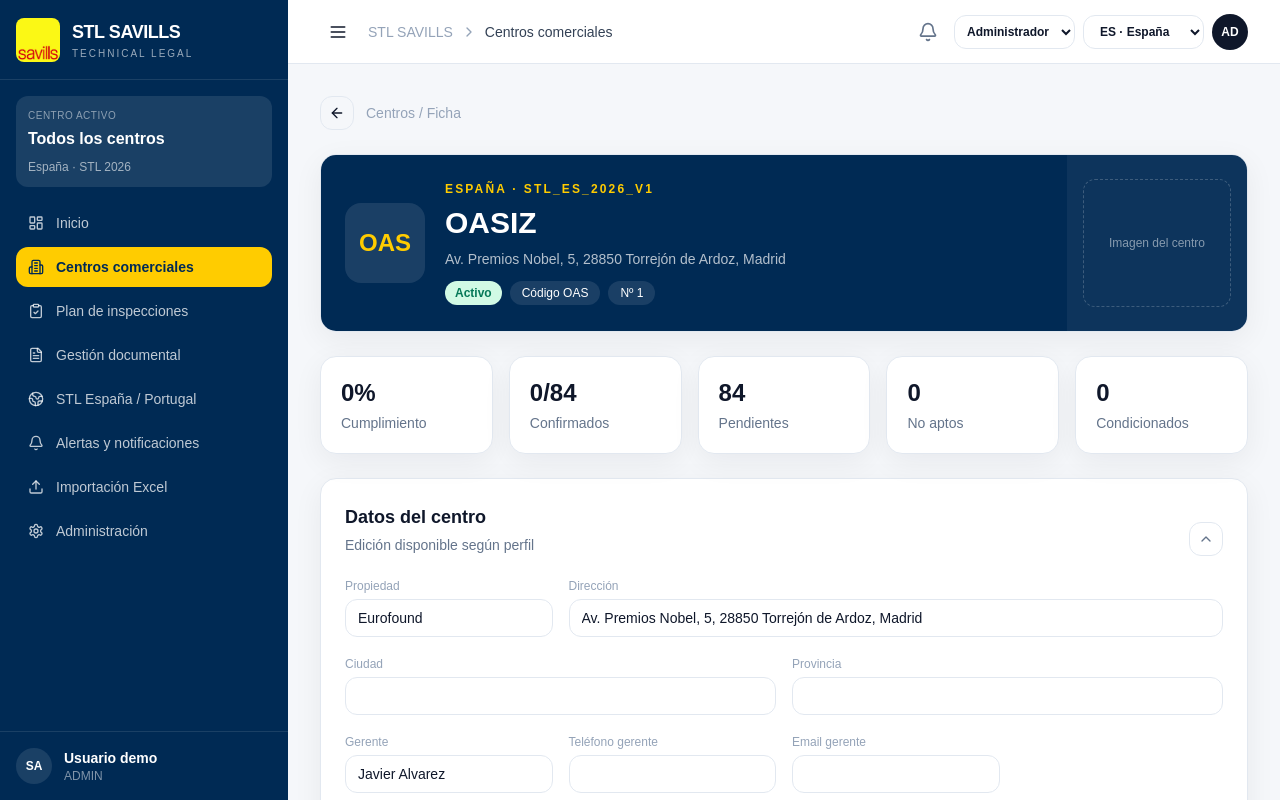
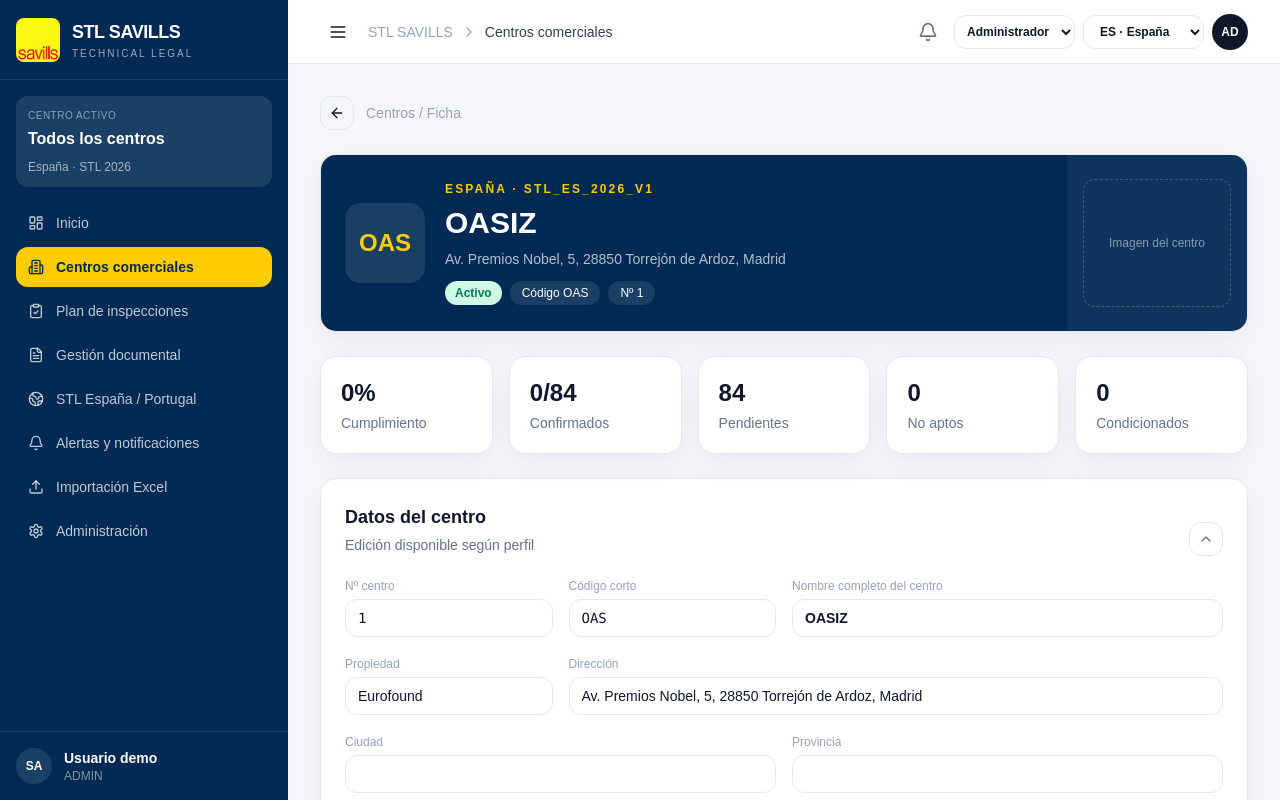
Before and after one commit to pocada00-art/stl-savills-2, a Next.js app: page /centers/ES-1 in a window 1280 px wide. Shown: the top 800 px of the page. Built offline with nearby package versions, Linux system fonts and the light colour scheme.

Commit message:
Enhance center form with optional fields and logic updates
Permitir editar nombre, número y código corto de los centros

```diff
--- a/app/centers/[id]/page.tsx
+++ b/app/centers/[id]/page.tsx
@@ -55,6 +55,9 @@
 ];
 
 type CenterFormValues = {
+  name?: string;
+  code?: string;
+  shortCode?: string;
   address?: string;
   manager?: string;
   managerPhone?: string;
@@ -250,15 +253,14 @@
     return null;
   }
 
-  // Frecuencias expresadas mediante texto
+  if (value.includes("bimensual")) {
+    return { months: 2 };
+  }
+
   if (value.includes("mensual")) {
     return { months: 1 };
   }
 
-  if (value.includes("bimensual")) {
-    return { months: 2 };
-  }
-
   if (value.includes("trimestral")) {
     return { months: 3 };
   }
@@ -279,14 +281,6 @@
     return { months: 12 };
   }
 
-  /*
-   * Frecuencias expresadas como:
-   *
-   * "3 meses" -> 3 meses
-   * "6 meses" -> 6 meses
-   * "1 año"   -> 12 meses
-   * "2 años"  -> 24 meses
-   */
   const numericWithUnit = value.match(
     /^(\d+(?:[.,]\d+)?)\s*(mes|meses|año|años)$/
   );
@@ -314,17 +308,6 @@
     };
   }
 
-  /*
-   * NUEVO:
-   *
-   * Si la frecuencia contiene únicamente un número,
-   * se interpreta como AÑOS.
-   *
-   * 1 -> 1 año  -> 12 meses
-   * 2 -> 2 años -> 24 meses
-   * 3 -> 3 años -> 36 meses
-   * 4 -> 4 años -> 48 meses
-   */
   const numericOnly = value.match(
     /^\d+(?:[.,]\d+)?$/
   );
@@ -350,19 +333,14 @@
 }
 
 /**
- * Calcula la próxima revisión.
+ * Calcula la próxima revisión:
  *
- * FASE ACTUAL:
- *
- * próxima revisión =
- * fecha de ejecución + frecuencia
+ * fecha de ejecución + frecuencia.
  *
  * Todavía NO se aplican:
  * - sábados
  * - domingos
  * - festivos
- *
- * La función devuelve YYYY-MM-DD.
  */
 function calculateNextReview(
   date: string,
@@ -382,8 +360,7 @@
     return "";
   }
 
-  const months =
-    parseFrequency(frequency);
+  const months = parseFrequency(frequency);
 
   if (!months) {
     return "";
@@ -417,18 +394,9 @@
     day
   );
 
-  result.setHours(
-    0,
-    0,
-    0,
-    0
-  );
-
-  if (
-    Number.isNaN(
-      result.getTime()
-    )
-  ) {
+  result.setHours(0, 0, 0, 0);
+
+  if (Number.isNaN(result.getTime())) {
     return "";
   }
 
@@ -437,9 +405,7 @@
 
   const targetYear =
     year +
-    Math.floor(
-      targetMonthIndex / 12
-    );
+    Math.floor(targetMonthIndex / 12);
 
   const targetMonth =
     ((targetMonthIndex % 12) + 12) % 12;
@@ -462,31 +428,20 @@
     targetDay
   );
 
-  finalDate.setHours(
-    0,
-    0,
-    0,
-    0
-  );
-
-  if (
-    Number.isNaN(
-      finalDate.getTime()
-    )
-  ) {
+  finalDate.setHours(0, 0, 0, 0);
+
+  if (Number.isNaN(finalDate.getTime())) {
     return "";
   }
 
   const finalYear =
     finalDate.getFullYear();
 
-  const finalMonth =
-    String(
+  const finalMonth = String(
     finalDate.getMonth() + 1
   ).padStart(2, "0");
 
-  const finalDay =
-    String(
+  const finalDay = String(
     finalDate.getDate()
   ).padStart(2, "0");
 
@@ -500,18 +455,6 @@
   nextReviewDate: string,
   frequency: string
 ) {
-  /**
-   * FRECUENCIA INICIAL
-   *
-   * INICIAL significa que no existe
-   * una próxima revisión periódica.
-   *
-   * La fecha corresponde a la fecha
-   * inicial / apertura del centro.
-   *
-   * En este caso RESULTADO debe mostrar
-   * directamente el ESTADO REVISION.
-   */
   const normalizedFrequency = String(
     frequency || ""
   )
@@ -540,10 +483,6 @@
     }
   }
 
-  /**
-   * APTO, APTO CONDICIONADO y NO APTO
-   * necesitan una fecha de revisión.
-   */
   if (
     (
       status === "APTO" ||
@@ -559,9 +498,6 @@
     return "-";
   }
 
-  /**
-   * APTO CONDICIONADO
-   */
   if (
     status === "APTO CONDICIONADO"
   ) {
@@ -571,12 +507,7 @@
 
     const today = new Date();
 
-    today.setHours(
-      0,
-      0,
-      0,
-      0
-    );
+    today.setHours(0, 0, 0, 0);
 
     const secondDate = new Date(
       `${secondReviewDate}T00:00:00`
@@ -594,9 +525,6 @@
     return "CONDICIONADO";
   }
 
-  /**
-   * APTO / NO APTO
-   */
   if (
     status === "APTO" ||
     status === "NO APTO"
@@ -607,12 +535,7 @@
 
     const today = new Date();
 
-    today.setHours(
-      0,
-      0,
-      0,
-      0
-    );
+    today.setHours(0, 0, 0, 0);
 
     const nextDate = new Date(
       `${nextReviewDate}T00:00:00`
@@ -639,9 +562,6 @@
     }
   }
 
-  /**
-   * PENDIENTE / SIN INFORMACIÓN
-   */
   if (
     status === "PENDIENTE" ||
     status === "SIN INFORMACIÓN"
@@ -681,9 +601,7 @@
     ) ||
     demo.centers.find(
       c =>
-        encodeURIComponent(
-          c.id
-        ) === id
+        encodeURIComponent(c.id) === id
     );
 
   const [state, setState] =
@@ -793,6 +711,30 @@
     (state.centers[
       currentCenter.id
     ] || {}) as CenterFormValues;
+
+  /*
+   * DATOS EFECTIVOS DEL CENTRO
+   *
+   * Primero se utiliza el valor modificado
+   * guardado en state.centers.
+   *
+   * Si todavía no existe modificación,
+   * se utiliza el dato original de demo.centers.
+   */
+  const centerName =
+    overrides.name ??
+    currentCenter.name ??
+    "";
+
+  const centerCode =
+    overrides.code ??
+    currentCenter.code ??
+    "";
+
+  const centerShortCode =
+    overrides.shortCode ??
+    currentCenter.shortCode ??
+    "";
 
   const activeMap =
     state.activeItems[
@@ -983,9 +925,7 @@
   function updateItem(
     itemId: string,
     patch: Partial<
-      ReturnType<
-        typeof blankItem
-      >
+      ReturnType<typeof blankItem>
     >
   ) {
     const current =
@@ -1148,8 +1088,8 @@
                 />
               ) : (
                 <span className="text-2xl font-black text-[#FFCC00]">
-                  {currentCenter.shortCode ||
-                    currentCenter.code}
+                  {centerShortCode ||
+                    centerCode}
                 </span>
               )}
 
@@ -1163,7 +1103,7 @@
               </div>
 
               <h1 className="mt-2 text-3xl font-black">
-                {currentCenter.name}
+                {centerName}
               </h1>
 
               <p className="mt-2 text-sm text-white/70">
@@ -1180,12 +1120,12 @@
 
                 <span className="rounded-full bg-white/10 px-3 py-1 text-xs">
                   Código{" "}
-                  {currentCenter.shortCode ||
+                  {centerShortCode ||
                     "—"}
                 </span>
 
                 <span className="rounded-full bg-white/10 px-3 py-1 text-xs">
-                  Nº {currentCenter.code}
+                  Nº {centerCode}
                 </span>
 
               </div>
@@ -1199,7 +1139,7 @@
             {overrides.imageUrl ? (
               <img
                 src={overrides.imageUrl}
-                alt={currentCenter.name}
+                alt={centerName}
                 className="h-32 w-full rounded-xl object-cover"
               />
             ) : (
@@ -1287,6 +1227,60 @@
 
               <label className="text-sm">
                 <span className="text-xs text-slate-400">
+                  Nº centro
+                </span>
+
+                <input
+                  disabled={readOnly}
+                  value={centerCode}
+                  onChange={e =>
+                    updateCenter(
+                      "code",
+                      e.target.value
+                    )
+                  }
+                  className="mt-1 w-full rounded-xl border border-slate-200 px-3 py-2 font-mono outline-none disabled:bg-slate-50"
+                />
+              </label>
+
+              <label className="text-sm">
+                <span className="text-xs text-slate-400">
+                  Código corto
+                </span>
+
+                <input
+                  disabled={readOnly}
+                  value={centerShortCode}
+                  onChange={e =>
+                    updateCenter(
+                      "shortCode",
+                      e.target.value
+                    )
+                  }
+                  className="mt-1 w-full rounded-xl border border-slate-200 px-3 py-2 font-mono uppercase outline-none disabled:bg-slate-50"
+                />
+              </label>
+
+              <label className="text-sm md:col-span-2">
+                <span className="text-xs text-slate-400">
+                  Nombre completo del centro
+                </span>
+
+                <input
+                  disabled={readOnly}
+                  value={centerName}
+                  onChange={e =>
+                    updateCenter(
+                      "name",
+                      e.target.value
+                    )
+                  }
+                  className="mt-1 w-full rounded-xl border border-slate-200 px-3 py-2 font-semibold outline-none disabled:bg-slate-50"
+                />
+              </label>
+
+              <label className="text-sm">
+                <span className="text-xs text-slate-400">
                   Propiedad
                 </span>
 
@@ -2145,17 +2139,6 @@
                             x.category
                           );
 
-                        /**
-                         * CÁLCULO DIRECTO:
-                         *
-                         * item.date
-                         * +
-                         * x.frequency
-                         *
-                         * No depende del resultado.
-                         * No depende de hoy.
-                         * No depende del estado.
-                         */
                         const nextDate =
                           calculateNextReview(
                             item.date,
@@ -2170,7 +2153,9 @@
                             item.date,
                             item.secondReviewDate,
                             nextDate,
-                            String(x.frequency || "")
+                            String(
+                              x.frequency || ""
+                            )
                           );
 
                         const resultVisual =
@@ -2210,9 +2195,7 @@
                             <td className="px-3 py-3 align-top">
 
                               <div className="font-semibold text-slate-800">
-                                {
-                                  x.installation
-                                }
+                                {x.installation}
                               </div>
 
                               {x.category && (
```
Lines whose indentation alone changed are shown as unchanged.
